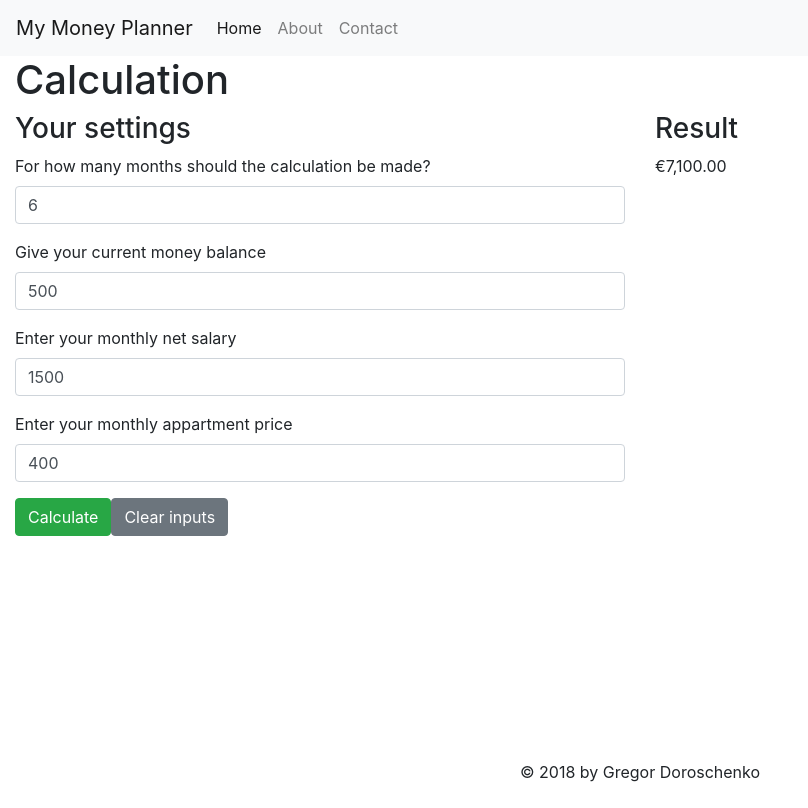
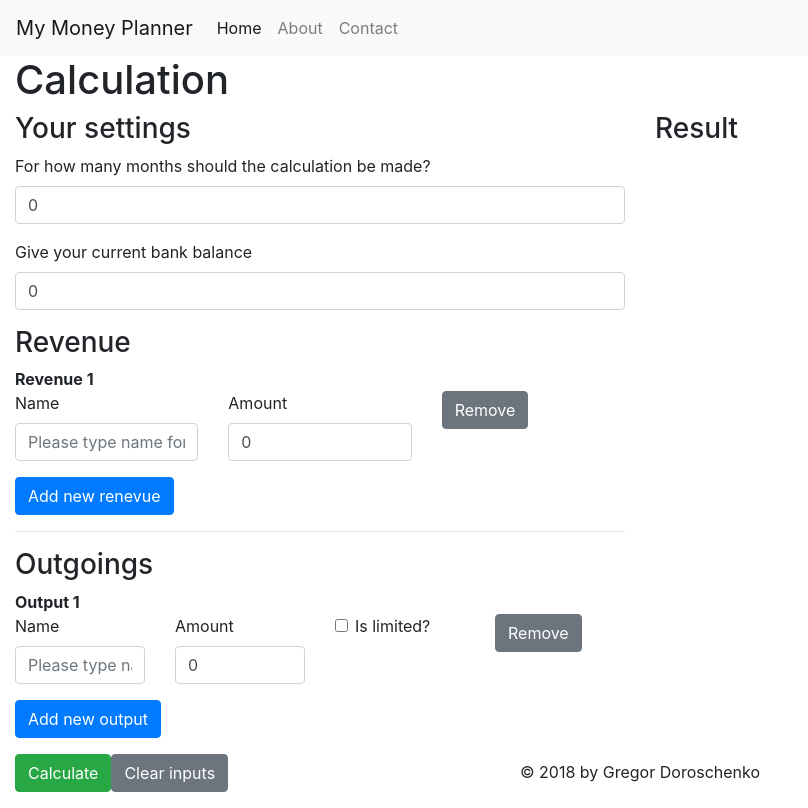
Before and after one commit to bublikxd/my-money-planner, an Angular app: page /home in a window 1280 px wide. Shown: the whole page, without its empty margins (0-808 px from the left). Built offline with nearby package versions, Linux system fonts and the light colour scheme.

Commit message:
create form with reactive forms

```diff
--- a/src/app/home/home.component.html
+++ b/src/app/home/home.component.html
@@ -3,47 +3,128 @@
     <div class="row">
         <div class="col">
             <h3>Your settings</h3>
-            <form>
+            <form [formGroup]="calculationForm" (ngSubmit)="calculateForm(calculationForm.value)">
                 <div class="form-group">
-                    <label for="calculateForMonth">For how many months should the calculation be made?</label>
+                    <label for="calculationLong">For how many months should the calculation be made?</label>
                     <input type="number"
                            class="form-control"
-                           id="calculateForMonth"
+                           id="calculationLong"
                            placeholder="6"
                            step="1"
                            min="1"
-                           name="calculateForMonth"
-                           [(ngModel)]="calculateForMonth">
+                           name="calculationLong"
+                           formControlName="calculationLong">
                 </div>
                 <div class="form-group">
-                    <label for="currentMoney">Give your current money balance</label>
+                    <label for="currentMoney">Give your current bank balance</label>
                     <input type="number"
                            class="form-control"
                            id="currentMoney"
-                           placeholder="500"
+                           placeholder="1500"
                            name="currentMoney"
-                           [(ngModel)]="currentMoney">
+                           formControlName="currentMoney">
                 </div>
+                <h3>Revenue</h3>
+                <div formArrayName="revenue">
+                    <div *ngFor="let revenueItem of calculationForm.get('revenue').controls; let i = index;">
+                        <div [formGroupName]="i">
+                            <strong>Revenue {{ i + 1 }}</strong>
+                            <div class="row">
+                                <div class="col">
                                     <div class="form-group">
-                    <label for="monthlyNetSalary">Enter your monthly net salary</label>
+                                        <label [for]="'revenueItemName' + i">Name</label>
+                                        <input type="string"
+                                               class="form-control"
+                                               [id]="'revenueItemName' + i"
+                                               placeholder="Please type name for revenue"
+                                               [name]="'revenueItemName' + i"
+                                               formControlName="name">
+                                    </div>
+                                </div>
+                                <div class="col">
+                                    <div class="form-group">
+                                        <label [for]="'revenueItemAmount' + i">Amount</label>
                                         <input type="number"
                                                class="form-control"
-                           id="monthlyNetSalary"
-                           placeholder="1500"
-                           name="monthlyNetSalary"
-                           [(ngModel)]="monthlyNetSalary">
+                                               [id]="'revenueItemAmount' + i"
+                                               placeholder="0"
+                                               [name]="'revenueItemAmount' + i"
+                                               formControlName="amount">
                                     </div>
+                                </div>
+                                <div class="col">
                                     <div class="form-group">
-                    <label for="monthlyAppartmentPrice">Enter your monthly appartment price</label>
-                    <input type="number"
-                           class="form-control"
-                           id="monthlyAppartmentPrice"
-                           placeholder="400"
-                           name="monthlyAppartmentPrice"
-                           [(ngModel)]="monthlyAppartmentPrice">
+                                        <button type="button"
+                                                class="btn btn-secondary"
+                                                (click)="deleteRevenueItem(i)">Remove</button>
+                                    </div>
+                                </div>
+                            </div>
+                        </div>
                     </div>
                     <div class="form-group">
                         <button type="button"
+                                class="btn btn-primary"
+                                (click)="addNewRevenueItem()">Add new renevue</button>
+                    </div>
+                </div>
+                <hr>
+                <h3>Outgoings</h3>
+                <div formArrayName="outgoings">
+                    <div *ngFor="let outgoingsItem of calculationForm.get('outgoings').controls; let j = index;">
+                        <div [formGroupName]="j">
+                            <strong>Output {{ j + 1 }}</strong>
+                            <div class="row">
+                                <div class="col">
+                                    <div class="form-group">
+                                        <label [for]="'outgoingsItemName' + j">Name</label>
+                                        <input type="string"
+                                               class="form-control"
+                                               [id]="'outgoingsItemName' + j"
+                                               placeholder="Please type name for output"
+                                               [name]="'outgoingsItemName' + j"
+                                               formControlName="name">
+                                    </div>
+                                </div>
+                                <div class="col">
+                                    <div class="form-group">
+                                        <label [for]="'outgoingsItemAmount' + j">Amount</label>
+                                        <input type="number"
+                                               class="form-control"
+                                               [id]="'outgoingsItemAmount' + j"
+                                               placeholder="0"
+                                               [name]="'outgoingsItemAmount' + j"
+                                               formControlName="amount">
+                                    </div>
+                                </div>
+                                <div class="col">
+                                    <div class="form-check">
+                                        <input type="checkbox"
+                                               class="form-check-input"
+                                               [id]="'outgoingsItemIsLimited' + j"
+                                               [name]="'outgoingsItemIsLimited' + j"
+                                               formControlName="isLimited">
+                                        <label [for]="'outgoingsItemIsLimited' + j">Is limited?</label>
+                                    </div>
+                                </div>
+                                <div class="col">
+                                    <div class="form-group">
+                                        <button type="button"
+                                                class="btn btn-secondary"
+                                                (click)="deleteOutgoingsItem(j)">Remove</button>
+                                    </div>
+                                </div>
+                            </div>
+                        </div>
+                    </div>
+                    <div class="form-group">
+                        <button type="button"
+                                class="btn btn-primary"
+                                (click)="addNewOutgoingsItem()">Add new output</button>
+                    </div>
+                </div>
+                <div class="form-group">
+                    <button type="submit"
                             class="btn btn-success">Calculate</button>
                     <button type="button"
                             class="btn btn-secondary">Clear inputs</button>
@@ -52,7 +133,9 @@
         </div>
         <div class="col">
             <h3>Result</h3>
-            <p>{{ ((calculateForMonth * monthlyNetSalary) - (calculateForMonth * monthlyAppartmentPrice)) + currentMoney | currency:'EUR':'€':'.2-2' }}</p>
+            <pre>
+                {{ result | json }}
+            </pre>
         </div>
     </div>
 </div>
--- a/src/app/home/home.component.ts
+++ b/src/app/home/home.component.ts
@@ -1,4 +1,5 @@
 import { Component, OnInit } from '@angular/core';
+import { FormArray, FormBuilder, FormGroup } from '@angular/forms';
 
 @Component({
   selector: 'app-home',
@@ -7,14 +8,59 @@ import { Component, OnInit } from '@angular/core';
 })
 export class HomeComponent implements OnInit {
 
-  calculateForMonth: number = 6;
-  currentMoney: number = 500;
-  monthlyNetSalary: number = 1500;
-  monthlyAppartmentPrice: number = 400;
+  calculationForm: FormGroup;
 
-  constructor() { }
+  result: any;
+
+  constructor(private formBuilder: FormBuilder) { }
 
   ngOnInit() {
+    this.createForm();
+  }
+
+  createForm() {
+    this.calculationForm = this.formBuilder.group({
+      calculationLong: 0,
+      currentMoney: 0,
+      revenue: this.formBuilder.array([this.createRevenueItem()]),
+      outgoings: this.formBuilder.array([this.createOutgoingsItem()])
+    });
+  }
+
+  createRevenueItem(): FormGroup {
+    return this.formBuilder.group({
+      name: '',
+      amount: 0
+    });
+  }
+
+  createOutgoingsItem(): FormGroup {
+    return this.formBuilder.group({
+      name: '',
+      amount: 0,
+      isLimited: false,
+      endDate: null
+    });
+  }
+
+  addNewRevenueItem() {
+    (this.calculationForm.get('revenue') as FormArray).push(this.createRevenueItem());
+  }
+
+  deleteRevenueItem(index: number) {
+    (this.calculationForm.get('revenue') as FormArray).removeAt(index);
+  }
+
+  addNewOutgoingsItem() {
+    (this.calculationForm.get('outgoings') as FormArray).push(this.createOutgoingsItem());
+  }
+
+  deleteOutgoingsItem(index: number) {
+    (this.calculationForm.get('outgoings') as FormArray).removeAt(index);
+  }
+
+  calculateForm(formData: any) {
+    this.result = formData;
   }
 
 }
```
Lines whose indentation alone changed are shown as unchanged.
